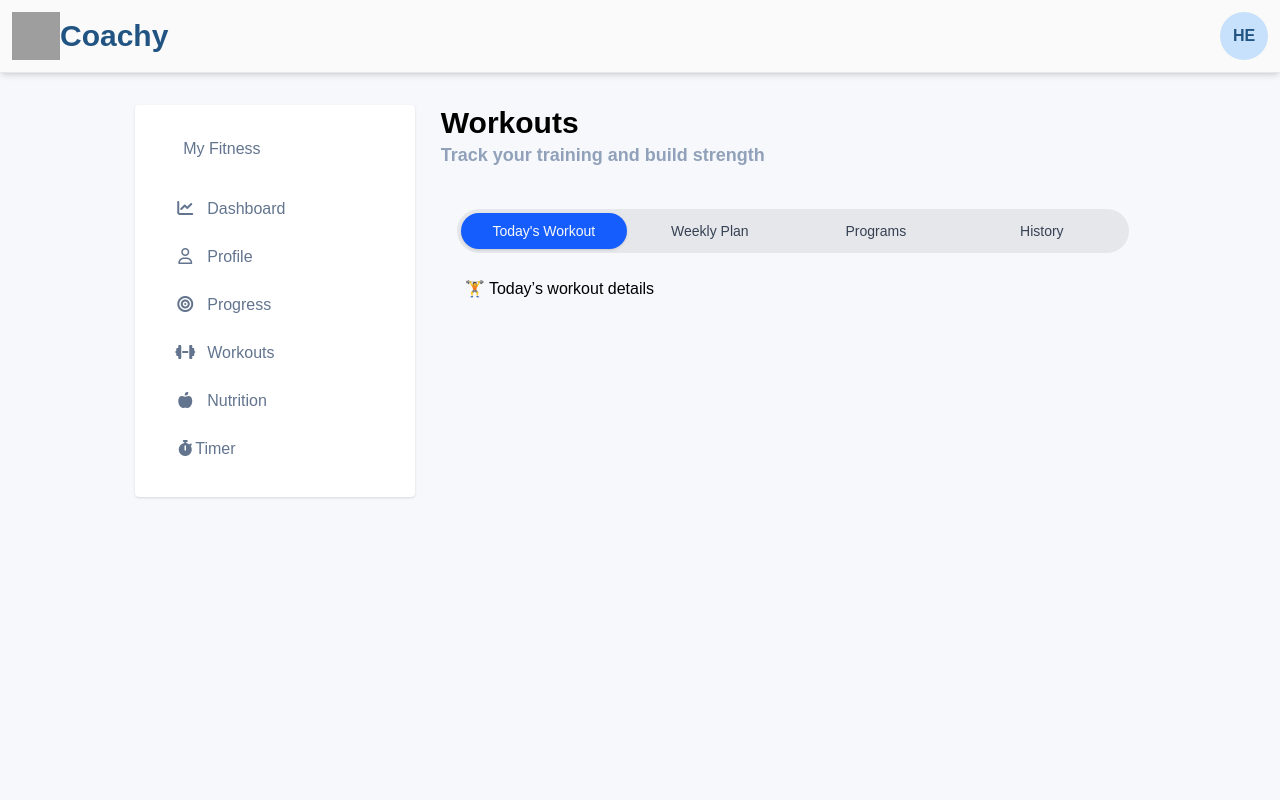
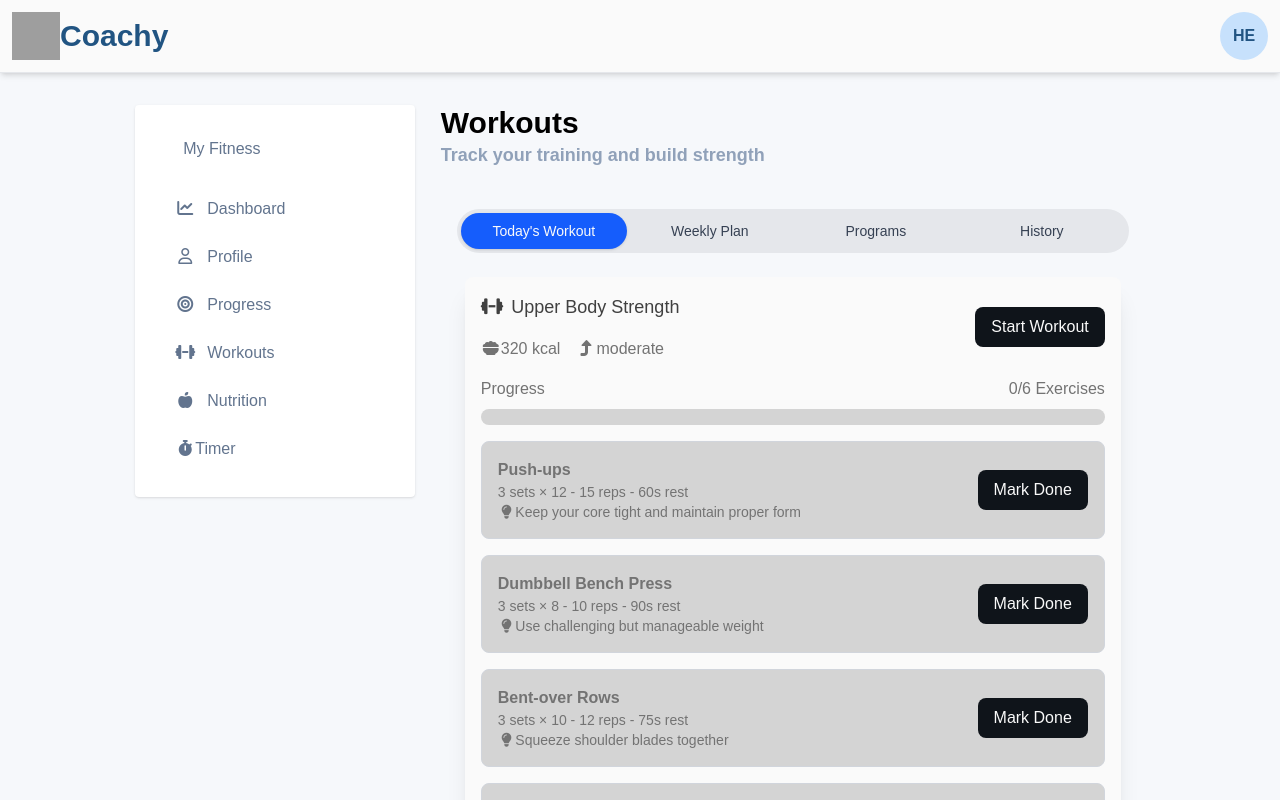
Before and after one commit to Omar-205/React-project, a React (Vite) app: page /trainee/workouts in a window 1280 px wide. Shown: the top 800 px of the page. Built offline with nearby package versions, Linux system fonts and the light colour scheme; grey boxes are pictures that could not be loaded; a web font is replaced by a local one.

Commit message:
Add todaysWorkout

```diff
--- a/src/components/TodaysWorkout.tsx
+++ b/src/components/TodaysWorkout.tsx
@@ -1,3 +1,51 @@
+import workOutData from "../types/todaysWorkout";
+import { useEffect, useState } from "react";
+import { TodaysWorkoutExercise } from "./TodaysWorkoutExercise";
 export function TodaysWorkout() {
-    return <div>🏋️ Today’s workout details</div>;
-  }
+
+  const [workout, setWorkout] = useState(workOutData);
+  const [progressPercent, setProgressPercent] = useState(0);
+  const [startWorkout, setStartWorkout] = useState(false);
+  useEffect(() => {
+    const progress = workout.exercises.filter(ex => ex.completed).length;
+    setProgressPercent(progress);
+  }, [workout]);
+
+  const handleStartWorkout = () => {
+    setStartWorkout(!startWorkout);
+  };
+
+  return (
+    <div className="w-full shadow-xl rounded-lg p-4 bg-white dark:bg-primary-dark">
+      <div className="flex justify-between items-center">
+        <div>
+          <h4 className="text-prof-text dark:text-text-dark text-lg"><i className="fa-solid fa-dumbbell mr-2"></i>{workout.title}</h4>
+          <div className="flex gap-4 mt-4 text-prof-text-secondary dark:text-text-secondary-dark">
+            <p><i className="fa-solid fa-bowl-food"></i>{workout.calories} kcal</p>
+            <p><i className="fa-solid fa-level-up-alt"></i>{workout.level}</p>
+          </div>
+        </div>
+        <button className="bg-black text-white rounded-lg px-4 py-2 hover:bg-slate-900 dark:bg-primary" onClick={handleStartWorkout}>{startWorkout ? 'Workout Started' : 'Start Workout'}</button>
+      </div>
+      <div>
+        <div className="flex justify-between items-center mt-4">
+          <h6 className="text-prof-text-secondary">Progress</h6>
+          <span className="text-prof-text-secondary">{progressPercent}/{workout.exercises.length} Exercises</span>
+        </div>
+        <div className="w-full bg-neutral-300 h-4 rounded-lg mt-2 dark:bg-secondary">
+          <div className="h-full bg-blue-600 rounded-lg transition-all duration-300 dark:bg-primary"
+            style={{
+              width: `${(progressPercent / workout.exercises.length) * 100}%`,
+            }}></div>
+        </div>
+      </div>
+
+      <div>
+        {workout.exercises.map((exercise) => (
+          <TodaysWorkoutExercise key={exercise.id} exercise={exercise} workout={workout} setWorkout={setWorkout} startWorkout={startWorkout} />
+        ))}
+      </div>
+    </div>
+  )
+
+}
--- /dev/null
+++ b/src/components/TodaysWorkoutExercise.tsx
@@ -0,0 +1,35 @@
+
+export function TodaysWorkoutExercise(props: { exercise: any; workout: any; setWorkout: any; startWorkout: any; }) {
+    const { exercise, workout, setWorkout, startWorkout } = props;
+    return (
+        <div className={`flex justify-between items-center w-full border border-gray-300 rounded-lg p-4 mt-4 ${startWorkout ? 'bg-input dark:bg-input-unlocked-dark text-prof-text dark:text-text-dark' : 'bg-neutral-300 dark:bg-input-locked-dark text-prof-text-secondary dark:text-text-secondary-dark'}`}>
+            <div>
+                <h5 className="font-bold dark:text-text-dark">{exercise.title}</h5>
+                <p className="text-sm">{exercise.sets} sets × {exercise.minReps} - {exercise.maxReps} reps - {exercise.rest}s rest</p>
+                <p className="text-sm"><i className="fa-solid fa-lightbulb"></i>{exercise.note}</p>
+            </div>
+            <button
+                className={`text-white rounded-lg px-4 py-2 transition-colors duration-200
+                        ${exercise.completed
+                        ? 'bg-green-500 dark:bg-green-500 cursor-not-allowed'
+                        : startWorkout
+                            ? 'bg-black dark:bg-primary hover:bg-slate-900'
+                            : 'bg-black dark:bg-primary cursor-not-allowed'}
+                        `}
+                onClick={() => {
+                    if (startWorkout) {
+                        setWorkout({
+                            ...workout,
+                            exercises: workout.exercises.map((ex: any) =>
+                                ex.id === exercise.id ? { ...ex, completed: true } : ex
+                            ),
+                        });
+                    }
+                }}
+            >
+                {exercise.completed ? 'Completed' : 'Mark Done'}
+            </button>
+
+        </div>
+    )
+}
--- a/src/styles/index.css
+++ b/src/styles/index.css
@@ -34,7 +34,8 @@
   --color-input-dark:   #293642;
   --color-text-dark: #99B0C2;
   --color-text-secondary-dark: #C7E1FC;
-
+  --color-input-locked-dark: #2A3C4E; /* slightly brighter, looks editable */
+  --color-input-unlocked-dark:   #18232E; /* deeper, dimmed, feels disabled */
 
 }
 
--- /dev/null
+++ b/src/types/todaysWorkout.ts
@@ -0,0 +1,88 @@
+import profileData from "../profile/profileData";
+interface Exercise {
+  id: number;
+  title: string;
+  sets: number;
+  minReps: number;
+  maxReps: number;
+  rest: number;
+  note: string;
+  completed: boolean;
+}
+
+interface Workout {
+  title: string;
+  calories: number;
+  level: string;
+  exercises: Exercise[];
+}
+
+const workOutData: Workout = {
+  title: "Upper Body Strength",
+  calories: 320,
+  level: profileData.fitnessLevel,
+  exercises: [
+    {
+      id: 1,
+      title: "Push-ups",
+      sets: 3,
+      minReps: 12,
+      maxReps: 15,
+      rest: 60,
+      note: "Keep your core tight and maintain proper form",
+      completed: false,
+    },
+    {
+      id: 2,
+      title: "Dumbbell Bench Press",
+      sets: 3,
+      minReps: 8,
+      maxReps: 10,
+      rest: 90,
+      note: "Use challenging but manageable weight",
+      completed: false,
+    },
+    {
+      id: 3,
+      title: "Bent-over Rows",
+      sets: 3,
+      minReps: 10,
+      maxReps: 12,
+      rest: 75,
+      note: "Squeeze shoulder blades together",
+      completed: false,
+    },
+    {
+      id: 4,
+      title: "Overhead Press",
+      sets: 3,
+      minReps: 8,
+      maxReps: 10,
+      rest: 90,
+      note: "Keep core engaged throughout movement",
+      completed: false,
+    },
+    {
+      id: 5,
+      title: "Bicep Curls",
+      sets: 3,
+      minReps: 12,
+      maxReps: 15,
+      rest: 60,
+      note: "Control the weight on the way down",
+      completed: false,
+    },
+    {
+      id: 6,
+      title: "Tricep Dips",
+      sets: 3,
+      minReps: 8,
+      maxReps: 12,
+      rest: 60,
+      note: "Use assistance if needed",
+      completed: false,
+    },
+  ],
+};
+
+export default workOutData;
```
